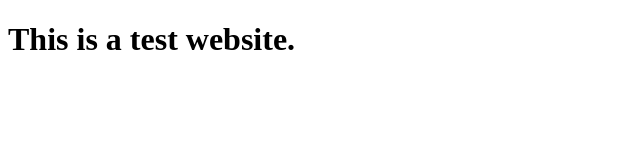
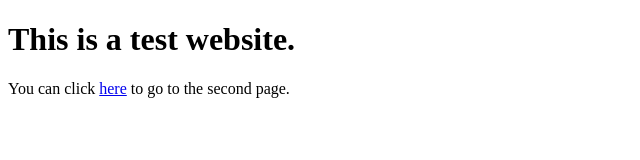
Before and after one commit to KJMULLIG/kjmullig.github.com, a plain HTML site: page index.html in a window 1280 px wide. Shown: the whole page, without its empty margins (0-640 px from the left). Drawn offline with Linux system fonts and the light colour scheme.

Commit message:
Update index.html

```diff
--- a/index.html
+++ b/index.html
@@ -7,5 +7,6 @@
 
   <body>
     <h1>This is a test website.</h1>
+    <p>You can click <a href="/page2">here</a> to go to the second page.</p>
   </body>
 </html>
```
